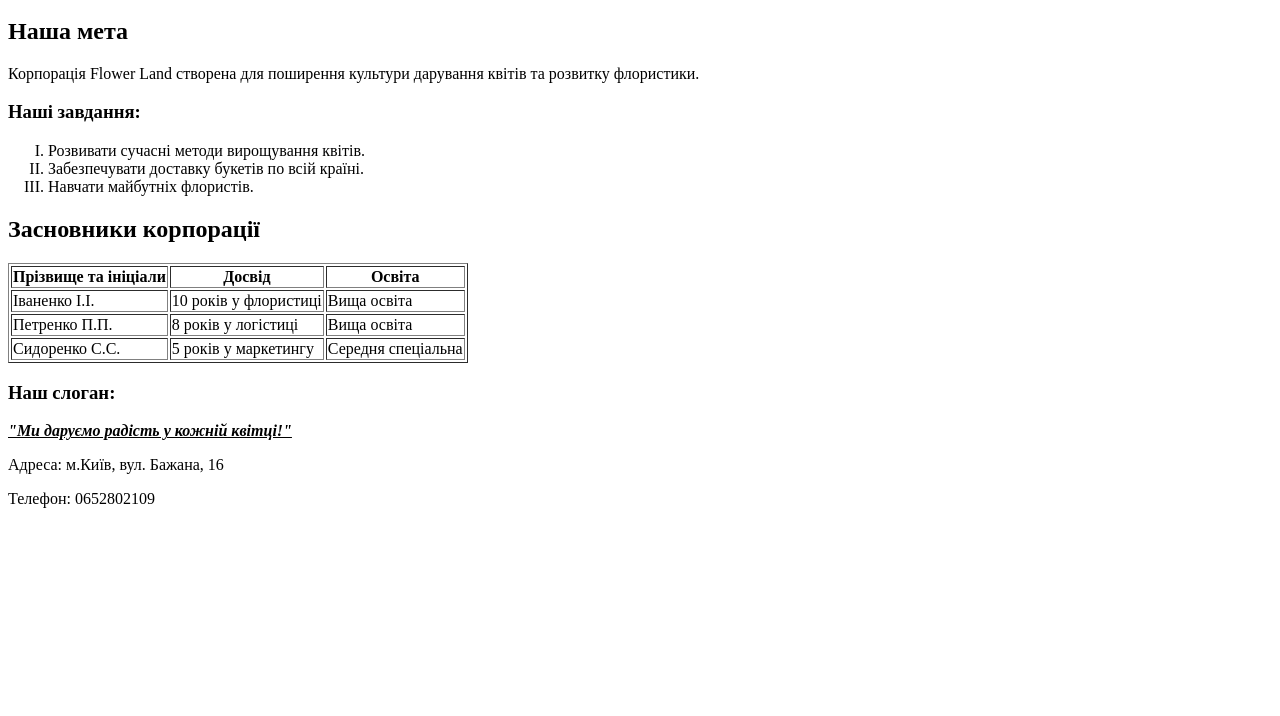
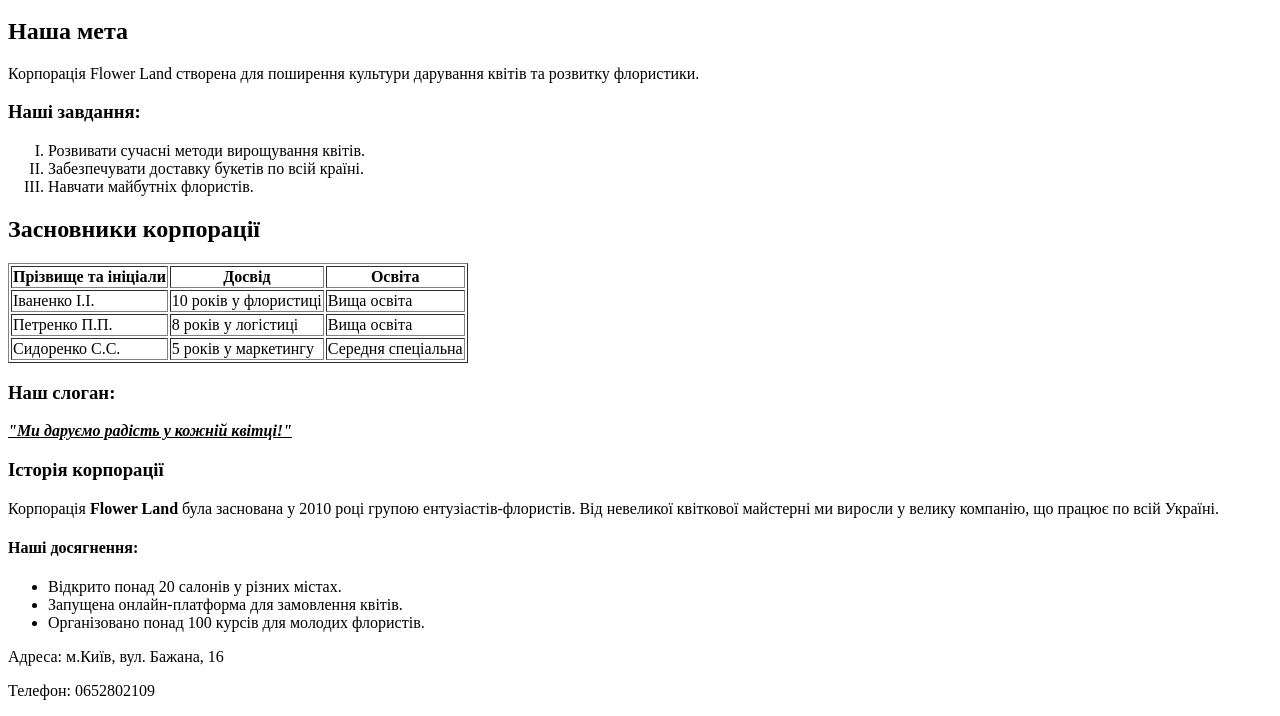
Before and after one commit to masha2100/https---github.com-masha2100-html_lab_1, a plain HTML site: page index.html in a window 1280 px wide. Shown: the part 248-964 px from the top of the page. Before the commit the page ends 800 px from the top, so only its background shows below. Drawn offline with Linux system fonts and the light colour scheme.

Commit message:
changing

```diff
--- a/index.html
+++ b/index.html
@@ -67,7 +67,19 @@
         <p><span><i><b><em><u>"Ми даруємо радість у кожній квітці!"</u></em></b></i></span></p>
     </aside>
 
-    <article></article>
+    <article>
+    <h3><span>Історія корпорації</span></h3>
+    <p>Корпорація <b>Flower Land</b> була заснована у 2010 році групою ентузіастів-флористів.
+    Від невеликої квіткової майстерні ми виросли у велику компанію, що працює по всій Україні.</p>
+
+    <h4>Наші досягнення:</h4>
+    <ul>
+        <li>Відкрито понад 20 салонів у різних містах.</li>
+        <li>Запущена онлайн-платформа для замовлення квітів.</li>
+        <li>Організовано понад 100 курсів для молодих флористів.</li>
+    </ul>
+
+    </article>
 
     <footer>
         <p>Адреса: м.Київ, вул. Бажана, 16</p>
```
